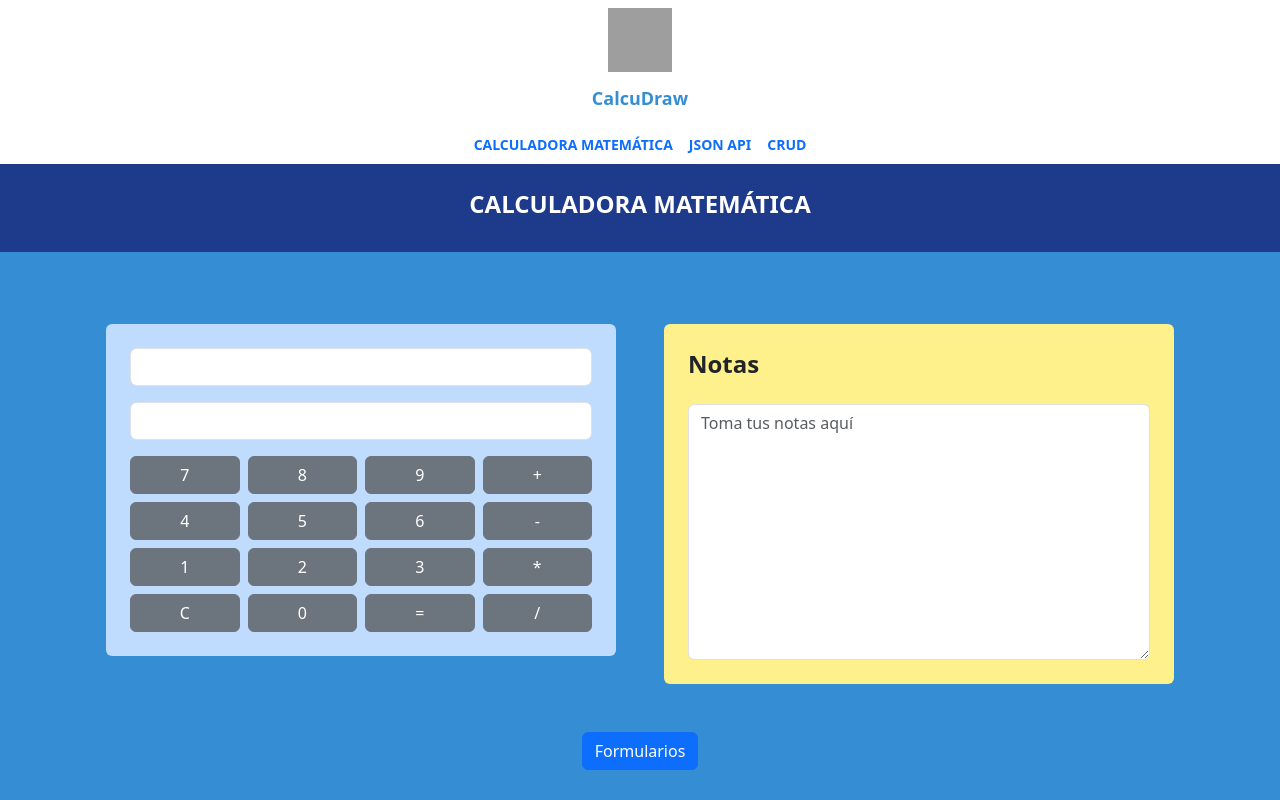
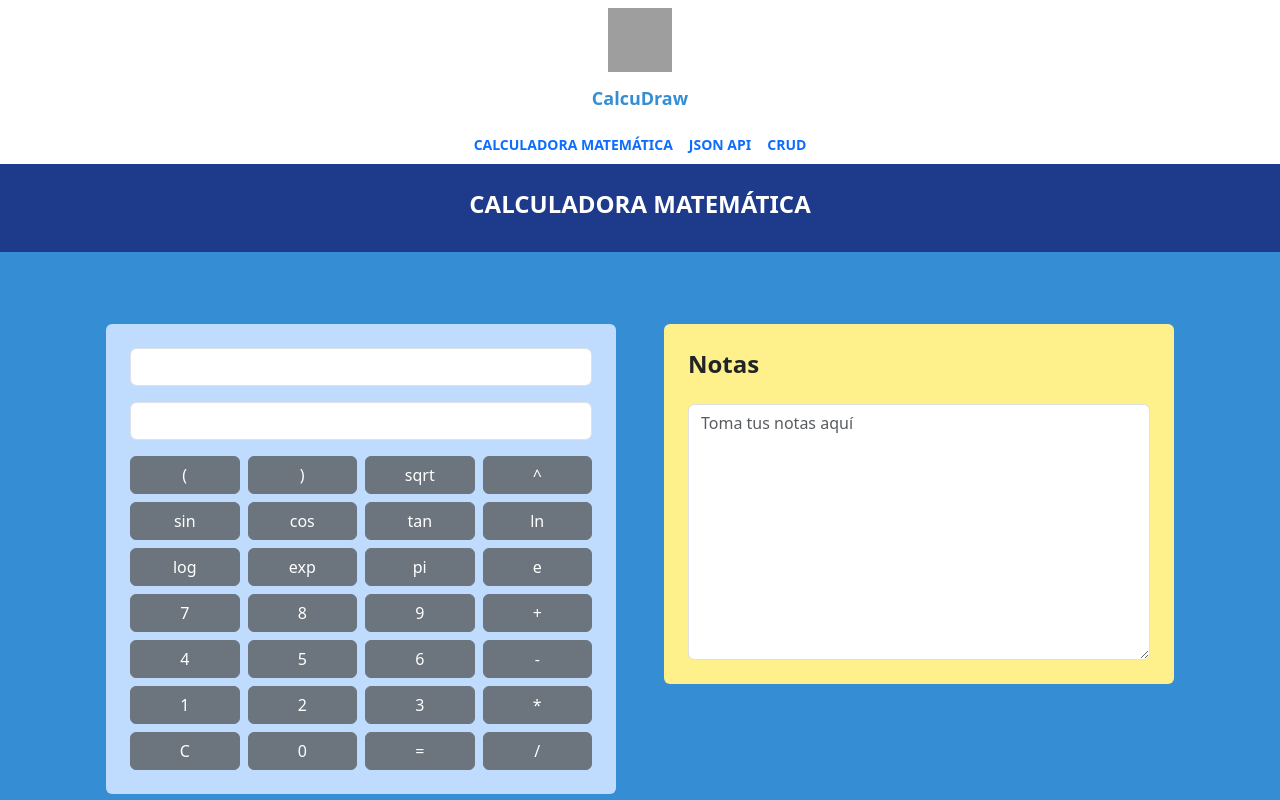
Before and after one commit to IshaRaymundo/CalcuDraw, a React (Create React App) app: page /cientifica in a window 1280 px wide. Shown: the top 800 px of the page. Built offline with nearby package versions, Linux system fonts and the light colour scheme; grey boxes are pictures that could not be loaded.

Commit message:
Cambios diego

```diff
--- a/src/paginas/cientifica.js
+++ b/src/paginas/cientifica.js
@@ -8,28 +8,42 @@ function Cientifica() {
   const [output, setOutput] = useState('');
 
   const handleButtonClick = (value) => {
-    if (value === '=') {
+    switch (value) {
+      case '=':
         try {
           const result = math.evaluate(input);
           setOutput(result.toString());
         } catch (error) {
           setOutput('Error');
         }
-    } else if (value === 'C') {
+        break;
+      case 'C':
         setInput('');
         setOutput('');
-    } else {
+        break;
+      case 'sqrt':
+        setInput(`sqrt(${input})`);
+        break;
+      case '^':
+        setInput(`${input}^`);
+        break;
+      case 'sin':
+        setInput(`sin(${input})`);
+        break;
+      default:
         setInput(input + value);
     }
   };
 
   const buttons = [
+    '(', ')', 'sqrt', '^',
+    'sin', 'cos', 'tan', 'ln',
+    'log', 'exp', 'pi', 'e',
     '7', '8', '9', '+',
     '4', '5', '6', '-',
     '1', '2', '3', '*',
-    'C', '0', '=', '/'
+    'C', '0', '=', '/',
   ];
-
   return (
     <div className="bg-[#358ed3] min-h-screen">
       <header className="bg-blue-900 text-white p-4">
```
Lines whose indentation alone changed are shown as unchanged.
